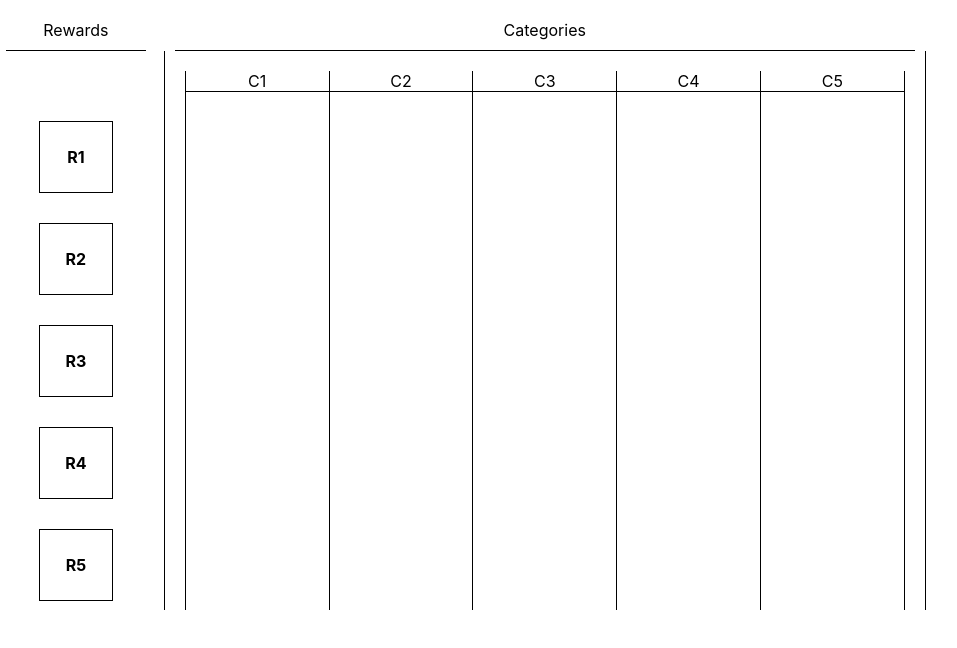
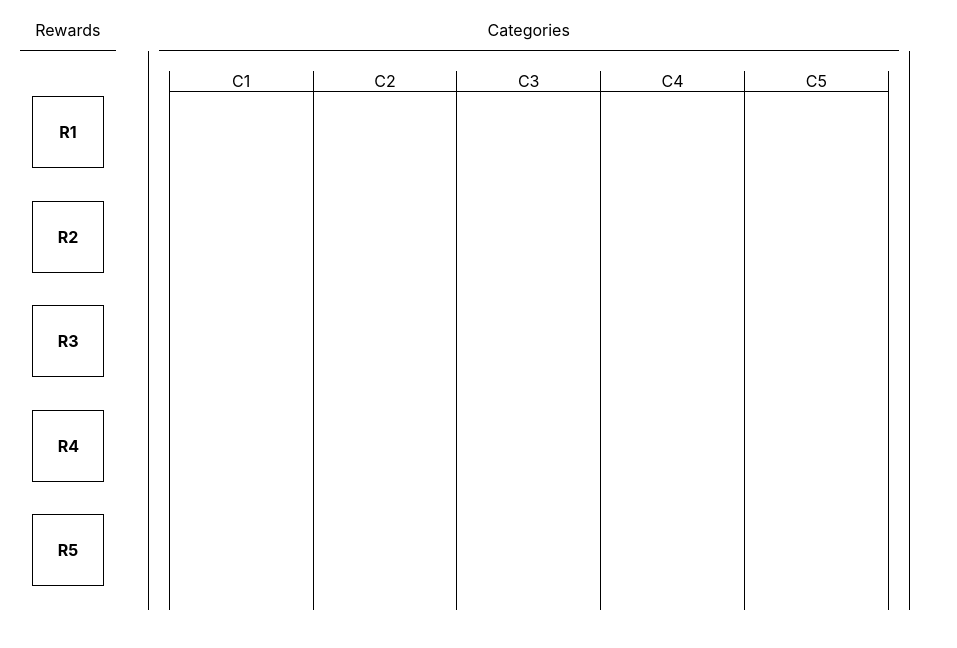
Before and after one commit to jtucci1210/drag-rewards, a React (Create React App) app: page / in a window 1280 px wide. Shown: the top 648 px of the page, without its empty margins (183-1140 px from the left). Built offline with nearby package versions, Linux system fonts and the light colour scheme.

Commit message:
Add reward styling on categories

```diff
--- a/src/App.css
+++ b/src/App.css
@@ -23,6 +23,13 @@
   margin: 10px;
 }
 
+.reward-container{
+  height: 500px;
+  display: flex;
+  flex-direction: column;
+  justify-content: space-between;
+}
+
 .reward-heading{
   width: 90%;
   padding: 10px;
@@ -32,9 +39,19 @@
 
 
 .reward-item{
-  margin: 30px;
+  height: 20px;
+  width: 20px;
+  margin: 5px;
   padding: 25px;
   border: black solid 1px;
+  position: relative;
+}
+
+.delete-button{
+  position: absolute;
+  top: 5px;
+  right: 5px;
+  font-size: xx-small;
 }
 
 .categories{
@@ -85,5 +102,8 @@
 .category-lane{
   height: 100%;
   display: flex;
-  flex: stretch;
+  flex-direction: column;
+  /* justify-content: center; */
+  align-items: center;
+  /* flex: stretch; */
 }
--- a/src/App.js
+++ b/src/App.js
@@ -1,6 +1,4 @@
 import React, { useState } from 'react';
-import logo from './logo.svg';
-import { useDrag } from 'react-dnd'
 import Reward from './reward';
 import Category from './category';
 import './App.css';
@@ -34,7 +32,7 @@ function App() {
 	function renderRewards(catID){
 
 		return createdRewards.map((reward, idx) => {
-			if(reward.categoryID === catID){
+			if(reward.catID === catID){
 				return (
 					<Reward key={idx} title={reward.title} idx={reward.idx} deleteReward={deleteReward}/>
 				)
@@ -56,7 +54,7 @@ function App() {
 			}
 			currRewards.push(newReward);
 			setCreatedRewards(currRewards)
-
+			console.log(currRewards)
 		}
 
 	}
```
